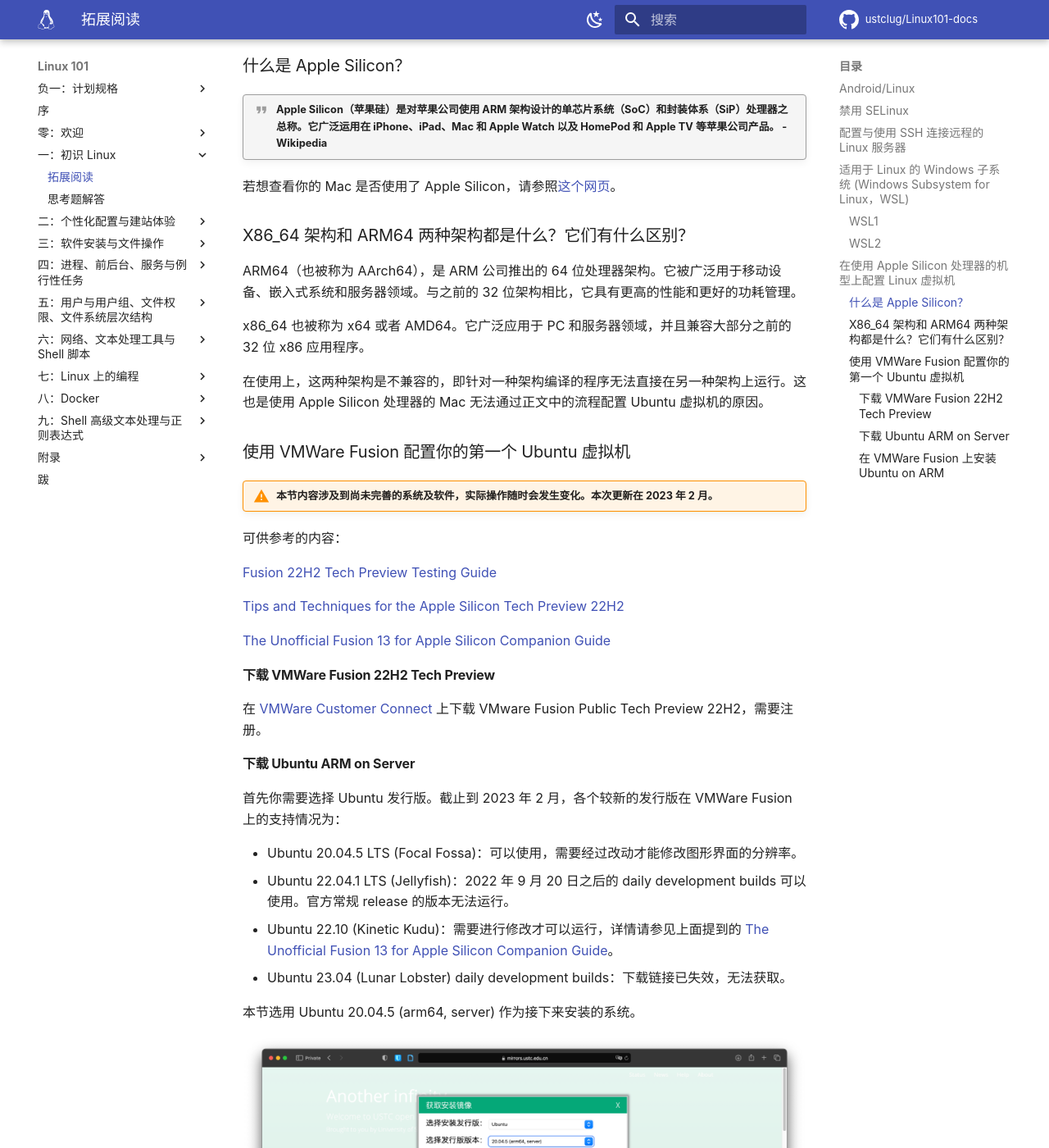
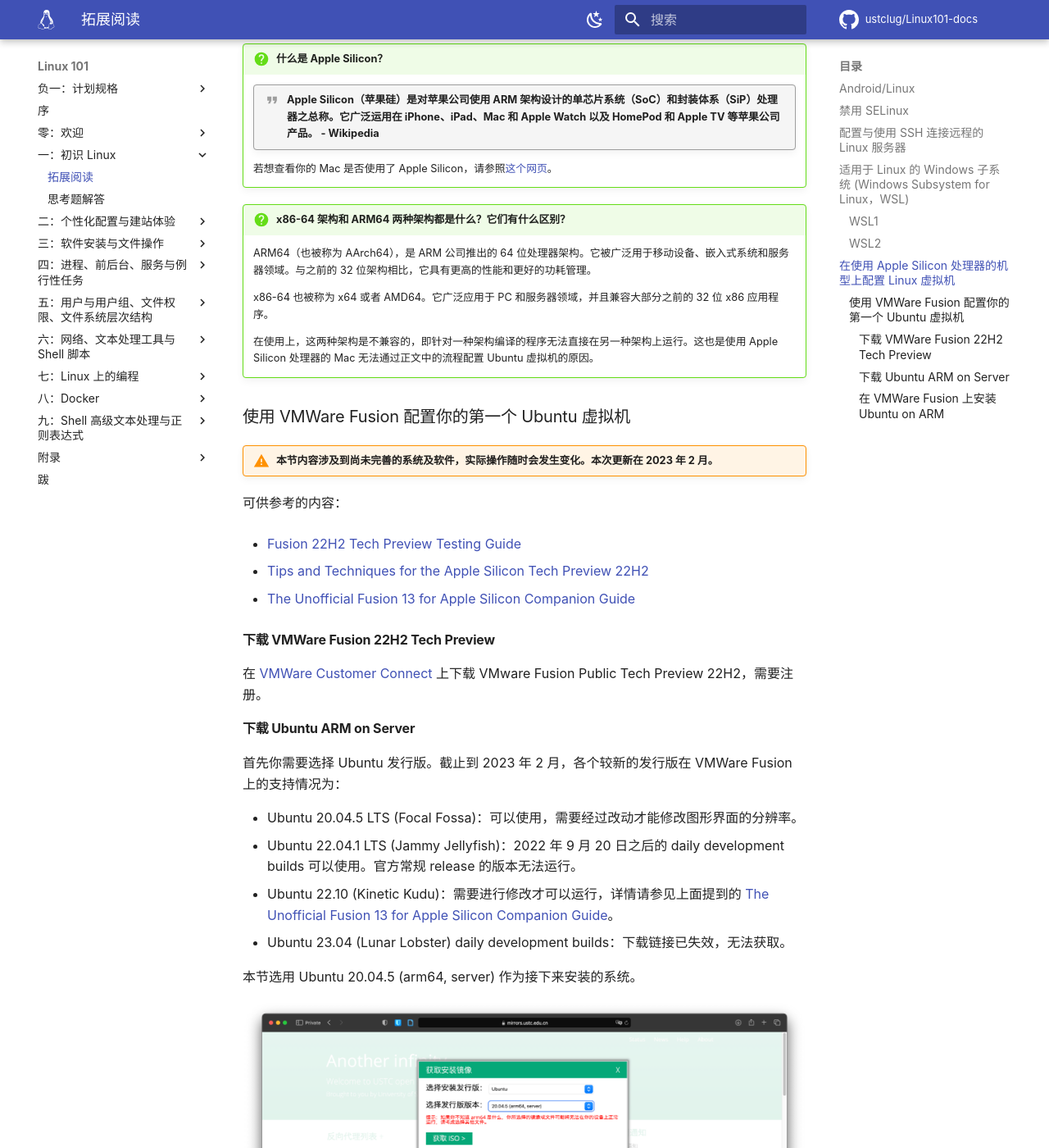
Before and after one commit to ustclug/Linux101-docs, an MkDocs documentation site: the page built from docs/Ch01/supplement.md, in a window 1280 px wide and 1400 px high, scrolled down 5881 px. Shown: the whole window at 82% size. Built offline with MkDocs 1.6.1 and Material for MkDocs 9.7.7, drawn with Linux system fonts in a browser that asks for light colours; comment, search, counter and statistics services are not loaded; some of the changed text lies outside the part shown.

Commit message:
Ch01: fix bugs mentioned in issue
* change #apple-silicon and #x86_64-arm64 to questions
* change links in #first-vm-on-vmware to lists
* change Jellyfish to Jammy Jellyfish
* change mirrors.ustc.edu.cn to https://mirrors.ustc.edu.cn
* change "open-ssh" to "openssh-server"
* add "ARM64" to vmwgfx issue

```diff
--- a/docs/Ch01/supplement.md
+++ b/docs/Ch01/supplement.md
@@ -288,19 +288,19 @@
 
 !!! tip "你也可以使用 [UTM](https://mac.getutm.app) 来配置你的 Ubuntu 虚拟机。"
 
-### 什么是 Apple Silicon？ {#apple-silicon}
+!!! question "什么是 Apple Silicon？"
 
-!!! quote "Apple Silicon（苹果硅）是对苹果公司使用 ARM 架构设计的单芯片系统（SoC）和封装体系（SiP）处理器之总称。它广泛运用在 iPhone、iPad、Mac 和 Apple Watch 以及 HomePod 和 Apple TV 等苹果公司产品。 - Wikipedia"
+    !!! quote "Apple Silicon（苹果硅）是对苹果公司使用 ARM 架构设计的单芯片系统（SoC）和封装体系（SiP）处理器之总称。它广泛运用在 iPhone、iPad、Mac 和 Apple Watch 以及 HomePod 和 Apple TV 等苹果公司产品。 - Wikipedia"
 
-若想查看你的 Mac 是否使用了 Apple Silicon，请参照[这个网页](https://support.apple.com/en-us/HT211814)。
+    若想查看你的 Mac 是否使用了 Apple Silicon，请参照[这个网页](https://support.apple.com/en-us/HT211814)。
 
-### X86_64 架构和 ARM64 两种架构都是什么？它们有什么区别？ {#x86_64-arm64}
+!!! question "x86-64 架构和 ARM64 两种架构都是什么？它们有什么区别？"
 
-ARM64（也被称为 AArch64），是 ARM 公司推出的 64 位处理器架构。它被广泛用于移动设备、嵌入式系统和服务器领域。与之前的 32 位架构相比，它具有更高的性能和更好的功耗管理。
+    ARM64（也被称为 AArch64），是 ARM 公司推出的 64 位处理器架构。它被广泛用于移动设备、嵌入式系统和服务器领域。与之前的 32 位架构相比，它具有更高的性能和更好的功耗管理。
 
-x86_64 也被称为 x64 或者 AMD64。它广泛应用于 PC 和服务器领域，并且兼容大部分之前的 32 位 x86 应用程序。
+    x86-64 也被称为 x64 或者 AMD64。它广泛应用于 PC 和服务器领域，并且兼容大部分之前的 32 位 x86 应用程序。
 
-在使用上，这两种架构是不兼容的，即针对一种架构编译的程序无法直接在另一种架构上运行。这也是使用 Apple Silicon 处理器的 Mac 无法通过正文中的流程配置 Ubuntu 虚拟机的原因。
+    在使用上，这两种架构是不兼容的，即针对一种架构编译的程序无法直接在另一种架构上运行。这也是使用 Apple Silicon 处理器的 Mac 无法通过正文中的流程配置 Ubuntu 虚拟机的原因。
 
 ### 使用 VMWare Fusion 配置你的第一个 Ubuntu 虚拟机 {#first-vm-on-vmware}
 
@@ -308,11 +308,11 @@
 
 可供参考的内容：
 
-[Fusion 22H2 Tech Preview Testing Guide](https://communities.vmware.com/t5/Fusion-22H2-Tech-Preview/Fusion-22H2-Tech-Preview-Testing-Guide/ta-p/2867908)
+-   [Fusion 22H2 Tech Preview Testing Guide](https://communities.vmware.com/t5/Fusion-22H2-Tech-Preview/Fusion-22H2-Tech-Preview-Testing-Guide/ta-p/2867908)
 
-[Tips and Techniques for the Apple Silicon Tech Preview 22H2](https://communities.vmware.com/t5/Fusion-22H2-Tech-Preview/Tips-and-Techniques-for-the-Apple-Silicon-Tech-Preview-22H2/ta-p/2893986)
+-   [Tips and Techniques for the Apple Silicon Tech Preview 22H2](https://communities.vmware.com/t5/Fusion-22H2-Tech-Preview/Tips-and-Techniques-for-the-Apple-Silicon-Tech-Preview-22H2/ta-p/2893986)
 
-[The Unofficial Fusion 13 for Apple Silicon Companion Guide](https://communities.vmware.com/t5/Fusion-22H2-Tech-Preview/Tips-and-Techniques-for-the-Apple-Silicon-Tech-Preview-22H2/ta-p/2893986?attachment-id=110181)
+-   [The Unofficial Fusion 13 for Apple Silicon Companion Guide](https://communities.vmware.com/t5/Fusion-22H2-Tech-Preview/Tips-and-Techniques-for-the-Apple-Silicon-Tech-Preview-22H2/ta-p/2893986?attachment-id=110181)
 
 #### 下载 VMWare Fusion 22H2 Tech Preview {#download-vmware-fusion}
 
@@ -323,7 +323,7 @@
 首先你需要选择 Ubuntu 发行版。截止到 2023 年 2 月，各个较新的发行版在 VMWare Fusion 上的支持情况为：
 
 -   Ubuntu 20.04.5 LTS (Focal Fossa)：可以使用，需要经过改动才能修改图形界面的分辨率。
--   Ubuntu 22.04.1 LTS (Jellyfish)：2022 年 9 月 20 日之后的 daily development builds 可以使用。官方常规 release 的版本无法运行。
+-   Ubuntu 22.04.1 LTS (Jammy Jellyfish)：2022 年 9 月 20 日之后的 daily development builds 可以使用。官方常规 release 的版本无法运行。
 -   Ubuntu 22.10 (Kinetic Kudu)：需要进行修改才可以运行，详情请参见上面提到的 [The Unofficial Fusion 13 for Apple Silicon Companion Guide](https://communities.vmware.com/t5/Fusion-22H2-Tech-Preview/Tips-and-Techniques-for-the-Apple-Silicon-Tech-Preview-22H2/ta-p/2893986?attachment-id=110181)。
 -   Ubuntu 23.04 (Lunar Lobster) daily development builds：下载链接已失效，无法获取。
 
@@ -331,7 +331,7 @@
 
 ![](images/applesilicon_vmware/1.png)
 
-你可以在 [mirrors.ustc.edu.cn](mirrors.ustc.edu.cn) 上获取安装镜像。
+你可以在 [mirrors.ustc.edu.cn](https://mirrors.ustc.edu.cn/) 上获取安装镜像。
 {: .caption }
 
 #### 在 VMWare Fusion 上安装 Ubuntu on ARM {#install-ubuntu-arm-on-vmware}
```
Also changed, not shown: other parts of docs/Ch01/supplement.md (+2 -2 lines).
